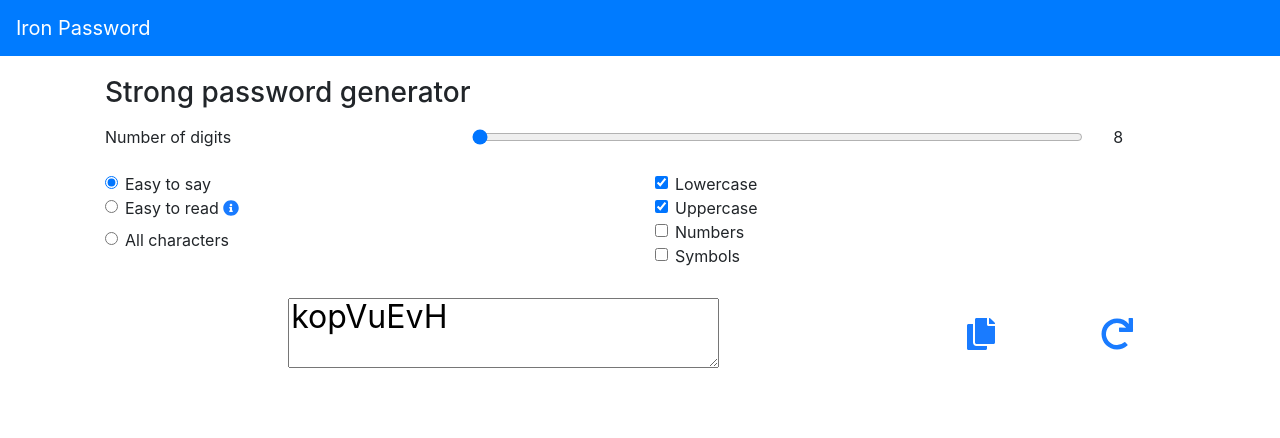
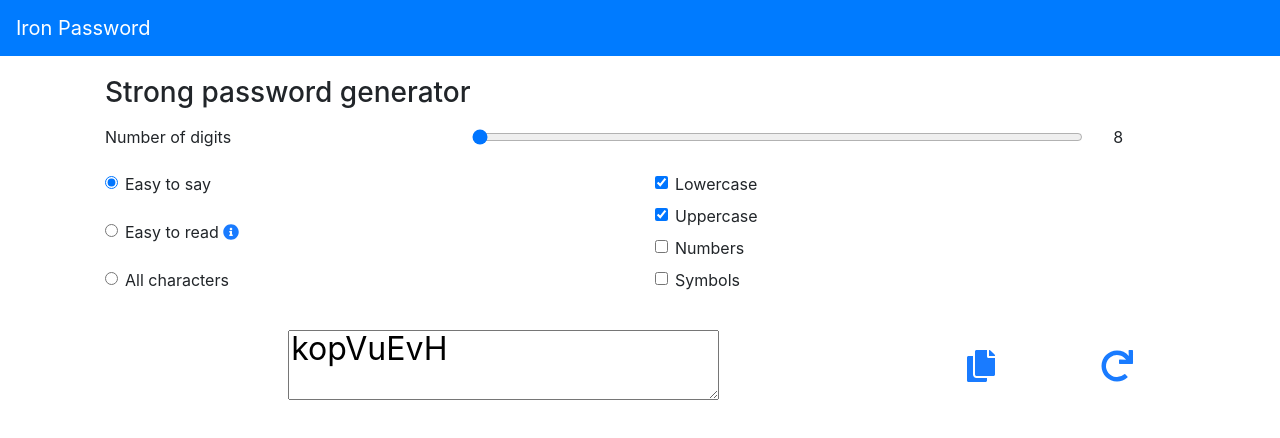
Before and after one commit to inakidelamadrid/strong-password-generator-chrome-addon, a React (Create React App) app: page / in a window 1280 px wide. Shown: the top 438 px of the page. Built offline with nearby package versions, Linux system fonts and the light colour scheme.

Commit message:
Start styling elements

```diff
--- a/src/pages/HomePage/AlphaNumSymComplexitySettings/index.js
+++ b/src/pages/HomePage/AlphaNumSymComplexitySettings/index.js
@@ -6,6 +6,7 @@ import Form from 'react-bootstrap/Form'
 import Row from 'react-bootstrap/Row'
 import CustomRadioButton from '../../../components/CustomRadioButton'
 import IconWithTooltip from '../../../components/IconWithTooltip'
+import styles from './styles.module.scss'
 
 export const CHARACTER_GROUPS_VALUES = {
   all: 'all',
@@ -42,8 +43,9 @@ const AlphaNumSymComplexitySettings = ({
 
   return (
     <Form.Group as={Row} controlId="digitsSensitivity">
-      <Col xs={6}>
+      <Col xs={6} className={styles.optionsColumn}>
         <CustomRadioButton
+          className={styles.option}
           id={'characters_easy_to_say'}
           label={'Easy to say'}
           checked={selectedCharacterGroup === CHARACTER_GROUPS_VALUES.easyToSay}
@@ -55,6 +57,7 @@ const AlphaNumSymComplexitySettings = ({
           checked={
             selectedCharacterGroup === CHARACTER_GROUPS_VALUES.easyToRead
           }
+          className={styles.option}
           id={'characters_easy_to_read'}
           label={easyToReadLabel}
           onChange={handleCharacterGroupOptionsChange}
@@ -64,6 +67,7 @@ const AlphaNumSymComplexitySettings = ({
 
         <Form.Check
           checked={selectedCharacterGroup === CHARACTER_GROUPS_VALUES.all}
+          className={styles.option}
           id={'all_characters'}
           label={'All characters'}
           onChange={handleCharacterGroupOptionsChange}
@@ -71,10 +75,11 @@ const AlphaNumSymComplexitySettings = ({
           value={CHARACTER_GROUPS_VALUES.all}
         />
       </Col>
-      <Col xs={6}>
+      <Col xs={6} className={styles.optionsColumn}>
         {map(CHARACTER_TYPES, (value, key) => (
           <Form.Check
             checked={selectedCharTypes.includes(value)}
+            className={styles.option}
             disabled={disabledCharTypes.includes(value)}
             id={`character_type_${key}`}
             key={`cb_${key}`}
--- /dev/null
+++ b/src/pages/HomePage/AlphaNumSymComplexitySettings/styles.module.scss
@@ -0,0 +1,9 @@
+.optionsColumn {
+  display: flex;
+  flex-direction: column;
+  justify-content: space-between;
+}
+
+.option {
+  height: 2em;
+}
--- a/src/pages/HomePage/index.js
+++ b/src/pages/HomePage/index.js
@@ -15,7 +15,7 @@ import {
 import ExcludeCharactersSelect from '../../components/ExcludeCharactersSelect'
 import PasswordBox from '../../components/PasswordBox'
 
-import styles from './styles.module.css'
+import styles from './styles.module.scss'
 import AlphaNumSymComplexitySettings from './AlphaNumSymComplexitySettings'
 import {
   CHARACTER_GROUPS_VALUES,
--- a/src/pages/HomePage/styles.module.css
+++ b/src/pages/HomePage/styles.module.scss
@@ -1,4 +1,4 @@
-.centeredContent{
+.centeredContent {
   display: flex;
   align-items: center;
 }
```
